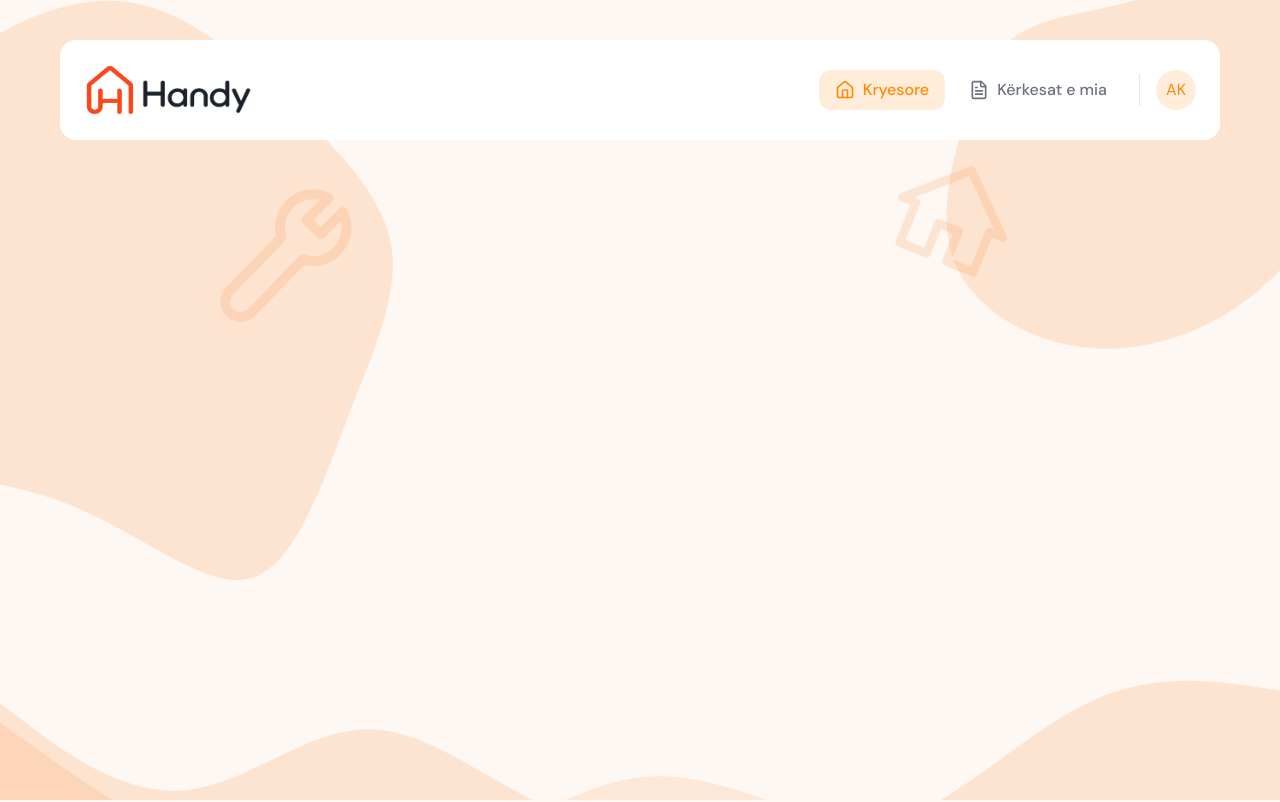
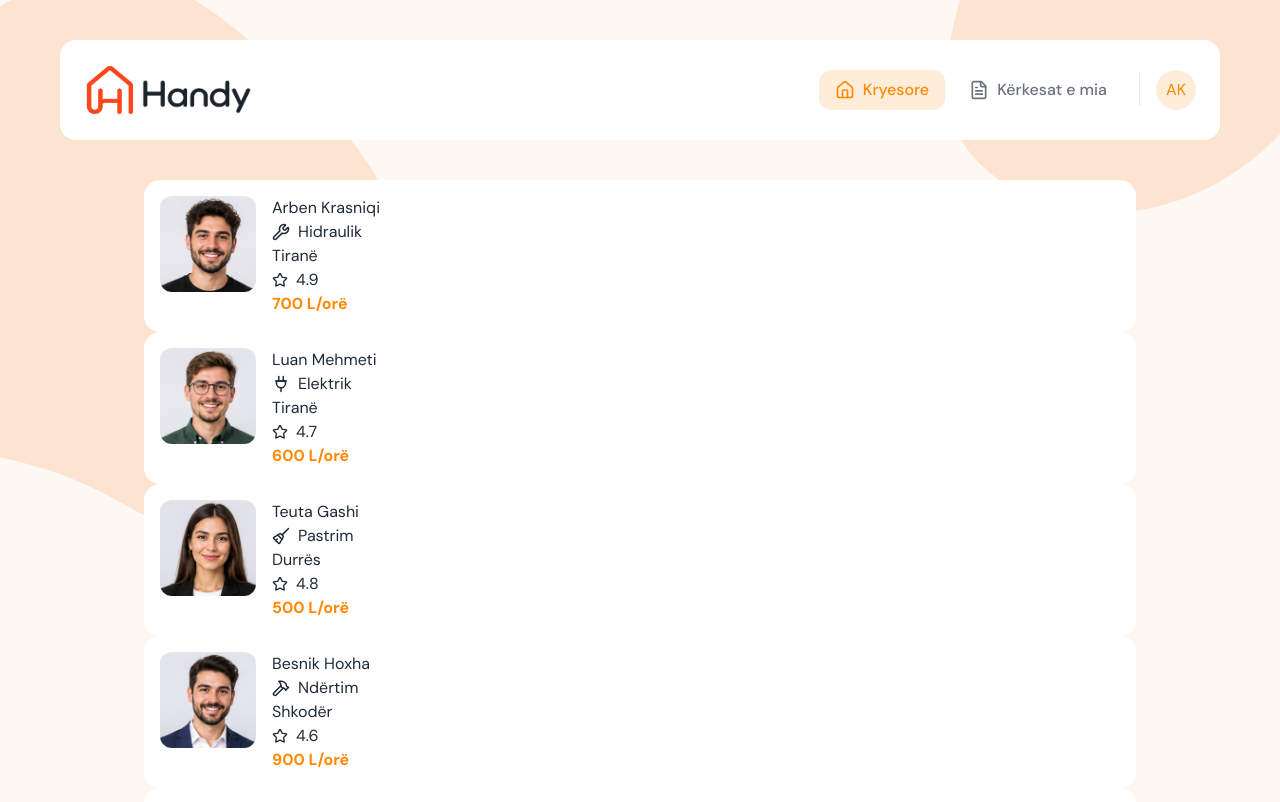
Before and after one commit to jurim007/handy, a React (Vite) app in the folder client/: page /customer/dashboard in a window 1280 px wide. Shown: the top 802 px of the page. Built offline with nearby package versions, Linux system fonts and the light colour scheme.

Commit message:
feat(customer): render provider cards on the dashboard

```diff
--- a/client/src/features/customer/pages/Dashboard/Dashboard.jsx
+++ b/client/src/features/customer/pages/Dashboard/Dashboard.jsx
@@ -1,9 +1,14 @@
 // features/customer/pages/Dashboard/Dashboard.jsx
 import "./Dashboard.css";
+import { PROVIDERS } from "../../../../data/providers";
+import ProviderCard from "../../components/ProviderCard/ProviderCard";
 
 const Dashboard = () => {
   return (
-    <div>
+    <div className="max-w-5xl mx-auto px-4">
+        {PROVIDERS.map((provider) => (
+          <ProviderCard key={provider.id} provider={provider} />
+        ))}
     </div>
   );
 };
```
